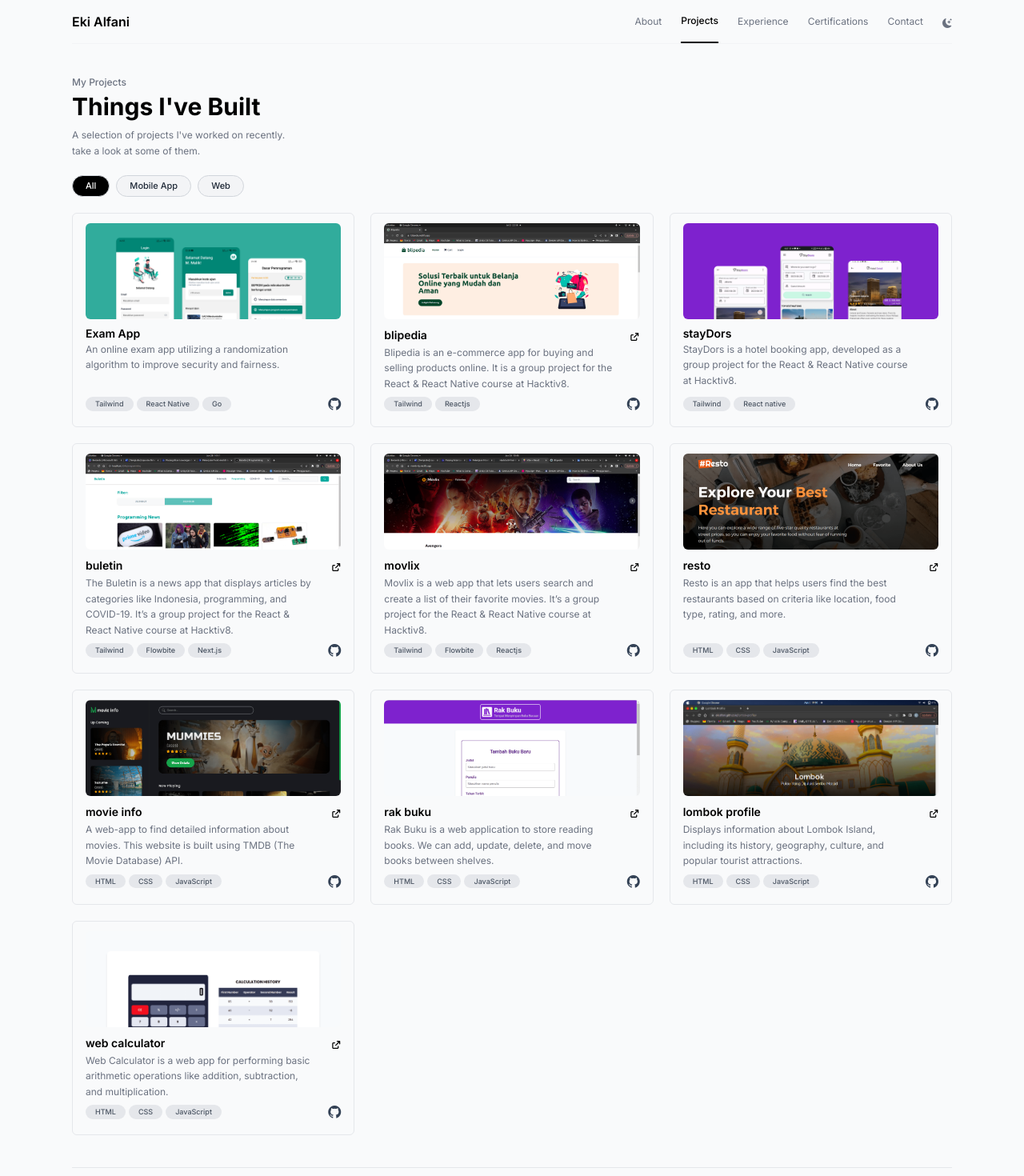
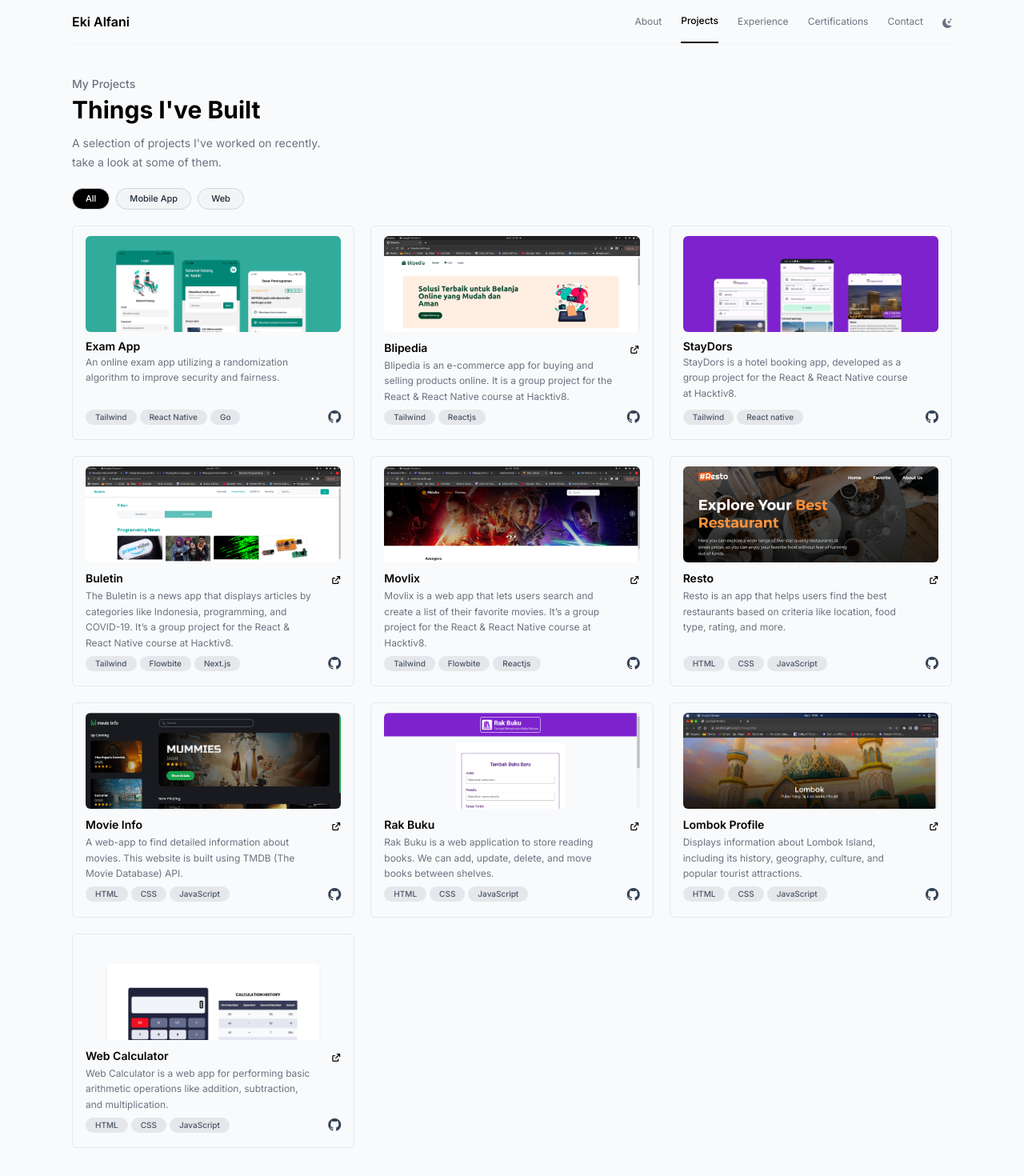
Before and after one commit to ekialfani/portfolio, a React (Create React App) app: page /projects in a window 1280 px wide. Shown: the top 1470 px of the page at 80% size. Built offline with nearby package versions, Linux system fonts and the light colour scheme.

Commit message:
fix: improve dark mode styling on projects page

```diff
--- a/src/components/Cards/cardItem.js
+++ b/src/components/Cards/cardItem.js
@@ -17,11 +17,13 @@ export default function CardItem({ project }) {
       <div className="flex flex-col flex-1 mt-2">
         <div className="mb-1">
           <div className="flex justify-between items-center">
-            <h4 className="text-sm font-semibold">{project.title}</h4>
+            <h4 className="text-sm font-semibold dark:text-gray-200">
+              {project.title}
+            </h4>
             {project?.url && (
               <a href={project?.url} target="_blank" rel="noreferrer">
                 <FontAwesomeIcon
-                  className="text-[10px] font-medium"
+                  className="text-[10px] font-medium dark:text-gray-300"
                   icon={faArrowUpRightFromSquare}
                 />
               </a>
@@ -38,7 +40,7 @@ export default function CardItem({ project }) {
           <div className="flex flex-wrap gap-1">
             {project.techStack.map((stack, index) => (
               <p
-                className="text-[9px] bg-gray-200 dark:bg-gray-400 font-medium px-3 py-0.5 rounded-full text-gray-600 dark:text-gray-800"
+                className="text-[10px] bg-gray-200 dark:bg-gray-800 font-medium px-3 py-0.5 rounded-full text-gray-600 dark:text-gray-300"
                 key={index}
               >
                 {stack}
@@ -47,7 +49,7 @@ export default function CardItem({ project }) {
           </div>
 
           <a
-            className="text-md text-slate-700 dark:text-slate-200 ml-2"
+            className="text-md text-slate-700 dark:text-slate-300 ml-2"
             href={project.repository}
             target="_blank"
             rel="noreferrer"
--- a/src/data/index.js
+++ b/src/data/index.js
@@ -14,7 +14,7 @@ const projects = [
     id: 2,
     img: "./images/blipedia.png",
     url: "https://blipedia.netlify.app/",
-    title: "blipedia",
+    title: "Blipedia",
     description:
       "Blipedia is an e-commerce app for buying and selling products online. It is a group project for the React & React Native course at Hacktiv8.",
     techStack: ["Tailwind", "Reactjs"],
@@ -25,7 +25,7 @@ const projects = [
     id: 3,
     img: "./images/staydors.png",
     url: null,
-    title: "stayDors",
+    title: "StayDors",
     description:
       "StayDors is a hotel booking app, developed as a group project for the React & React Native course at Hacktiv8.",
     techStack: ["Tailwind", "React native"],
@@ -37,7 +37,7 @@ const projects = [
     id: 4,
     img: "./images/buletin.png",
     url: "https://buletin-news.vercel.app/",
-    title: "buletin",
+    title: "Buletin",
     description:
       "The Buletin is a news app that displays articles by categories like Indonesia, programming, and COVID-19. It’s a group project for the React & React Native course at Hacktiv8.",
     techStack: ["Tailwind", "Flowbite", "Next.js"],
@@ -48,7 +48,7 @@ const projects = [
     id: 5,
     img: "./images/movlix.png",
     url: "https://movlix-fp.netlify.app/",
-    title: "movlix",
+    title: "Movlix",
     description:
       "Movlix is a web app that lets users search and create a list of their favorite movies. It’s a group project for the React & React Native course at Hacktiv8.",
     techStack: ["Tailwind", "Flowbite", "Reactjs"],
@@ -59,7 +59,7 @@ const projects = [
     id: 6,
     img: "./images/resto.png",
     url: "https://jovial-clafoutis-41cfc0.netlify.app/",
-    title: "resto",
+    title: "Resto",
     description:
       "Resto is an app that helps users find the best restaurants based on criteria like location, food type, rating, and more.",
     techStack: ["HTML", "CSS", "JavaScript"],
@@ -70,7 +70,7 @@ const projects = [
     id: 7,
     img: "./images/movie-info.png",
     url: "https://ekialfani.github.io/movie-info/",
-    title: "movie info",
+    title: "Movie Info",
     description:
       "A web-app to find detailed information about movies. This website is built using TMDB (The Movie Database) API.",
     techStack: ["HTML", "CSS", "JavaScript"],
@@ -81,7 +81,7 @@ const projects = [
     id: 8,
     img: "./images/rak-buku.png",
     url: "https://ekialfani.github.io/rak-buku/",
-    title: "rak buku",
+    title: "Rak Buku",
     description:
       "Rak Buku is a web application to store reading books. We can add, update, delete, and move books between shelves.",
     techStack: ["HTML", "CSS", "JavaScript"],
@@ -92,7 +92,7 @@ const projects = [
     id: 9,
     img: "./images/lombok-profile.png",
     url: "https://ekialfani.github.io/lombok-profile/",
-    title: "lombok profile",
+    title: "Lombok Profile",
     description:
       "Displays information about Lombok Island, including its history, geography, culture, and popular tourist attractions.",
     techStack: ["HTML", "CSS", "JavaScript"],
@@ -103,7 +103,7 @@ const projects = [
     id: 10,
     img: "./images/web-calculator.png",
     url: "https://ekialfani.github.io/web-calculator/",
-    title: "web calculator",
+    title: "Web Calculator",
     description:
       "Web Calculator is a web app for performing basic arithmetic operations like addition, subtraction, and multiplication.",
     techStack: ["HTML", "CSS", "JavaScript"],
--- a/src/pages/Experience.js
+++ b/src/pages/Experience.js
@@ -1,4 +1,3 @@
-import { faReact, faTypescript } from "@fortawesome/free-brands-svg-icons";
 import {
   faCircle,
   faGear,
@@ -17,7 +16,7 @@ function Experience() {
         <h2 className="text-3xl font-bold dark:text-gray-100">
           Work Experience
         </h2>
-        <p className="text-sm text-gray-500 dark:text-gray-400 mt-2 max-w-[350px] leading-6">
+        <p className="text-sm text-gray-500 dark:text-gray-400 mt-3 max-w-[350px] leading-6">
           My professional journey, where i've gained experience and grown as a
           developer.
         </p>
--- a/src/pages/Projects.js
+++ b/src/pages/Projects.js
@@ -35,9 +35,13 @@ function Projects() {
   return (
     <div className="w-full min-h-[86vh] py-10">
       <div className="mb-5">
-        <h2 className="text-xs text-gray-500 font-medium mb-1">My Projects</h2>
-        <h2 className="text-3xl font-bold">Things I've Built</h2>
-        <p className="text-xs text-gray-500 mt-2 max-w-[280px] leading-5">
+        <h2 className="text-sm text-gray-500 dark:text-gray-400 font-medium mb-1">
+          My Projects
+        </h2>
+        <h2 className="text-3xl font-bold dark:text-gray-100">
+          Things I've Built
+        </h2>
+        <p className="text-sm text-gray-500 dark:text-gray-400 mt-3 max-w-[340px] leading-6">
           A selection of projects I've worked on recently. take a look at some
           of them.
         </p>
@@ -45,19 +49,19 @@ function Projects() {
       <div>
         <div className="flex items-center gap-x-2 mb-5">
           <button
-            className={`text-[11px] font-medium ${sort === "all" ? "bg-black text-white" : "bg-gray-100 text-gray-800"} border border-gray-300 px-4 py-1 rounded-full`}
+            className={`text-[11px] font-medium ${sort === "all" ? "bg-black dark:bg-gray-100 text-white dark:text-gray-800" : "bg-gray-100 dark:bg-gray-800 text-gray-800 dark:text-gray-400"} border border-gray-300 dark:border-gray-500 px-4 py-1 rounded-full`}
             onClick={() => onSetSort("all")}
           >
             All
           </button>
           <button
-            className={`text-[11px] font-medium ${sort === "mobile" ? "bg-black text-white" : "bg-gray-100 text-gray-800"} border border-gray-300 px-4 py-1 rounded-full`}
+            className={`text-[11px] font-medium ${sort === "mobile" ? "bg-black dark:bg-gray-100 text-white dark:text-gray-800" : "bg-gray-100 dark:bg-gray-800 text-gray-800 dark:text-gray-400"} border border-gray-300 dark:border-gray-500 px-4 py-1 rounded-full`}
             onClick={() => onSetSort("mobile")}
           >
             Mobile App
           </button>
           <button
-            className={`text-[11px] font-medium ${sort === "web" ? "bg-black text-white" : "bg-gray-100 text-gray-800"} border border-gray-300 px-4 py-1 rounded-full`}
+            className={`text-[11px] font-medium ${sort === "web" ? "bg-black dark:bg-gray-100 text-white dark:text-gray-800" : "bg-gray-100 dark:bg-gray-800 text-gray-800 dark:text-gray-400"} border border-gray-300 dark:border-gray-500 px-4 py-1 rounded-full`}
             onClick={() => onSetSort("web")}
           >
             Web
```
